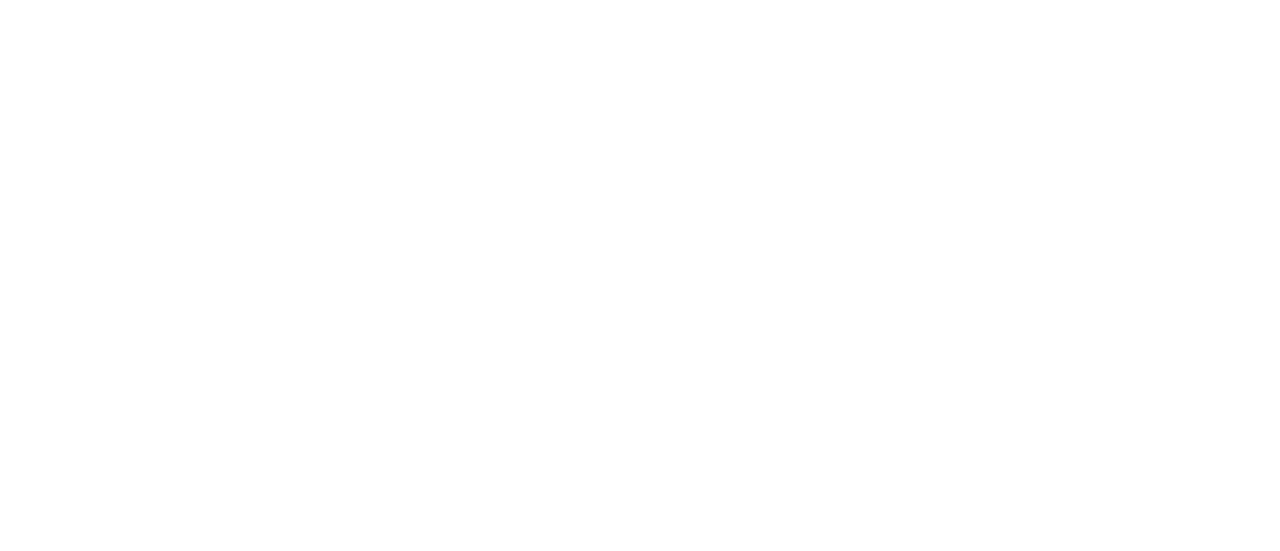
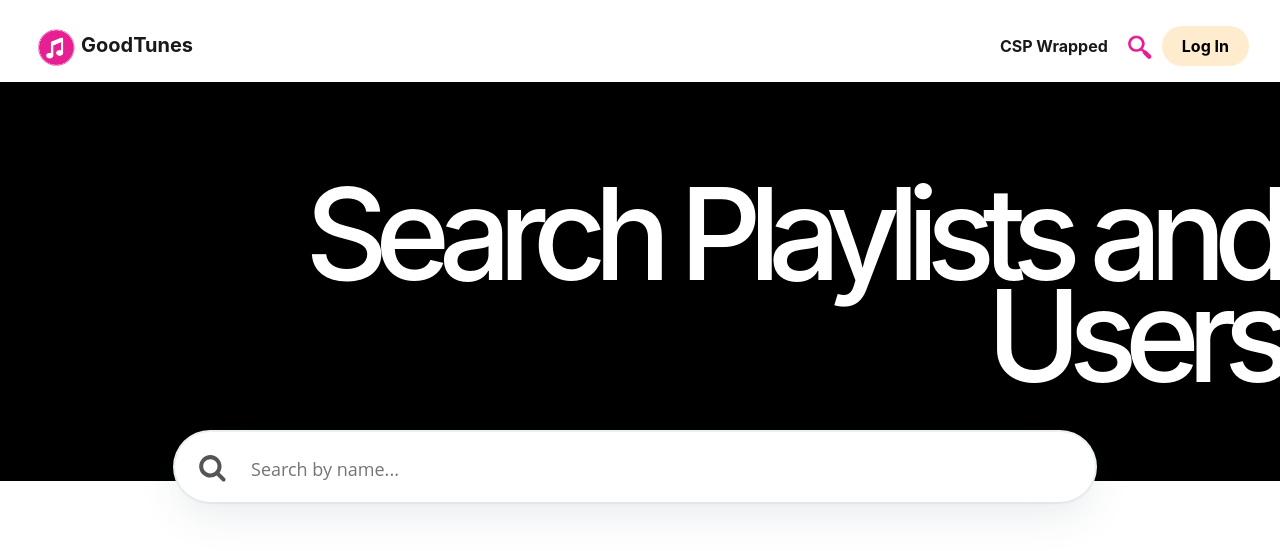
Before and after one commit to sarahwxie/GoodTunes, a Flask app: page /search/ in a window 1280 px wide. Before the commit the part shown is empty. Shown: the top 551 px of the page. Run offline with Flask 2, Linux system fonts and the light colour scheme; some libraries are stand-ins or nearby versions.

Commit message:
created search.html design

```diff
--- a/templates/base.html
+++ b/templates/base.html
@@ -16,6 +16,7 @@
     <link rel="stylesheet" href="https://maxcdn.bootstrapcdn.com/bootstrap/4.0.0/css/bootstrap.min.css" integrity="sha384-Gn5384xqQ1aoWXA+058RXPxPg6fy4IWvTNh0E263XmFcJlSAwiGgFAW/dAiS6JXm" crossorigin="anonymous">
     <script src="https://ajax.googleapis.com/ajax/libs/jquery/3.1.1/jquery.js"></script>
     <link rel="stylesheet" href="https://cdnjs.cloudflare.com/ajax/libs/font-awesome/4.7.0/css/font-awesome.min.css">
+
 
     <!-- Imports CSS from styles.html -->
     <style>
--- a/templates/login.html
+++ b/templates/login.html
@@ -1,5 +1,6 @@
 {% extends 'base.html' %}
 {% block content %}
+
 <div class="clearblock">
     <form action="/login" method="post" style="display:inline-grid;">
         <h2 style="text-align: center; margin-left:auto; margin-right:auto;">Login</h2>
--- a/templates/nav.html
+++ b/templates/nav.html
@@ -1,9 +1,13 @@
 <nav class="navbar navbar-light navbar-expand-md" id="navbartop">
-    <div class="container-fluid"><a class="navbar-brand" href="/"><img class="logo" src="/static/assets/music.png"><strong>GoodTunes</strong></a><button data-toggle="collapse" class="navbar-toggler" data-target="#navcol-1"><span class="sr-only">Toggle navigation</span><span class="navbar-toggler-icon"></span></button>
+    <div class="container-fluid"><a class="navbar-brand" href="/"><img class="logo" src="/static/assets/music.png"><strong>GoodTunes</strong></a>
+        <button data-toggle="collapse" class="navbar-toggler" data-target="#navcol-1">
+            <span class="sr-only">Toggle navigation</span>
+            <span class="navbar-toggler-icon"></span>
+        </button>
         <div>
             <ul class="nav navbar-nav">
                 <li class="nav-item"><a class="nav-link active" href="#"><strong>CSP Wrapped</strong></a></li>
-                <li class="nav-item"><a class="nav-link" href="#"><img class="search" src="/static/assets/search.png"></a></li>
+                <li class="nav-item"><a class="nav-link" href="/search"><img class="search" src="/static/assets/search.png"></a></li>
                 <li class="nav-item"><a class="nav-link button" id="button" href="/login"><strong>Log In</strong></a></li>
             </ul>
         </div>
--- a/templates/search.html
+++ b/templates/search.html
@@ -0,0 +1,20 @@
+{% extends 'base.html' %}
+{% block content %}
+
+<section style="display: flex;flex-direction: column;justify-content: space-between;width: auto;align-items: center; background-color:black;">
+    <div style="display: block; margin-top: 101px;">
+        <h1 style="color:white;font-size: 10vw;line-height: 0.8;width: auto;margin-left: auto;margin-right: auto;letter-spacing: -1vw;text-align: right;">Search Playlists and Users</h1>
+    </div>
+
+    <div style="width: 100%;max-width: 1020px;padding-left: 50px;padding-right: 50px;margin-left: auto;margin-right: auto;position: relative;bottom: -36px;">
+        <div style="margin-bottom: 15px;position: relative;">
+            <img src="/static/assets/search.svg" style="position: absolute;top: 23px;left: 19px;"/>
+            <input type="text" id="myInput" placeholder="Search by name..."
+                   style="padding-left: 75px;padding-top: 13px;padding-right: 12px;padding-bottom: 8px;width: 100%;height: 70px;margin-left: -5px;border: 1px solid transparent;border-radius: 100px;font-family: 'Open Sans';color: #333;line-height: 20px;font-size: 18px;box-shadow: 0px 14px 45px -5px rgba(45, 62, 80, 0.12), 0px 0px 5px 0px rgba(45, 62, 0, 0.06), 0px 0px 0px 2px #f5f8fa;" onkeyup="searchFunction()">
+
+        </div>
+
+    </div>
+</section>
+
+{% endblock %}
```
Also changed, not shown: static/assets/search.svg (added), templates/styles.html (line endings or trailing spaces).
